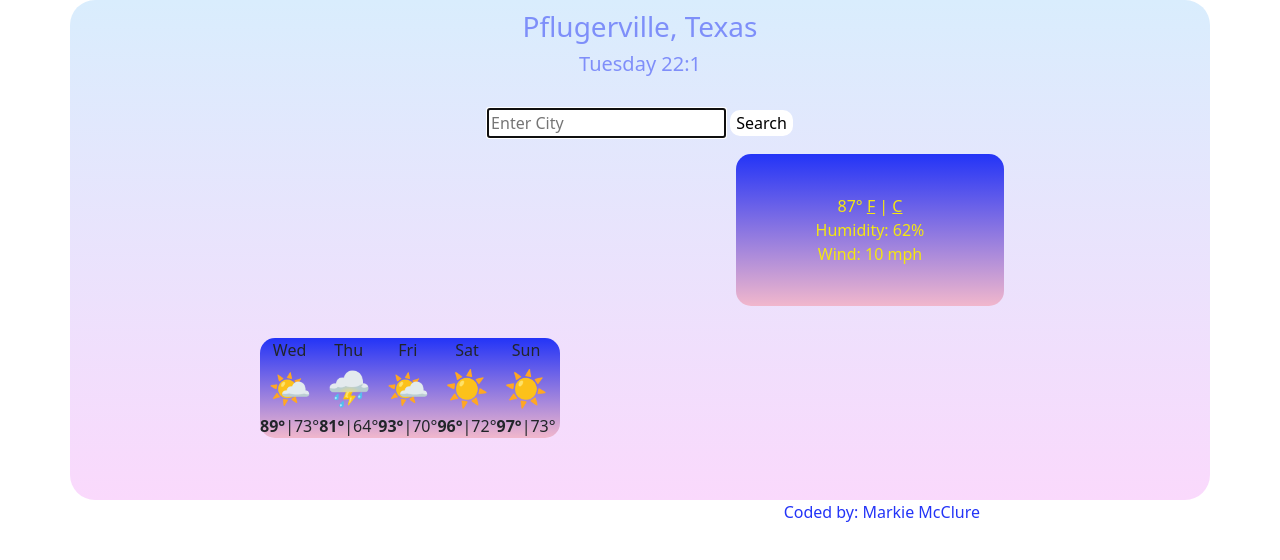
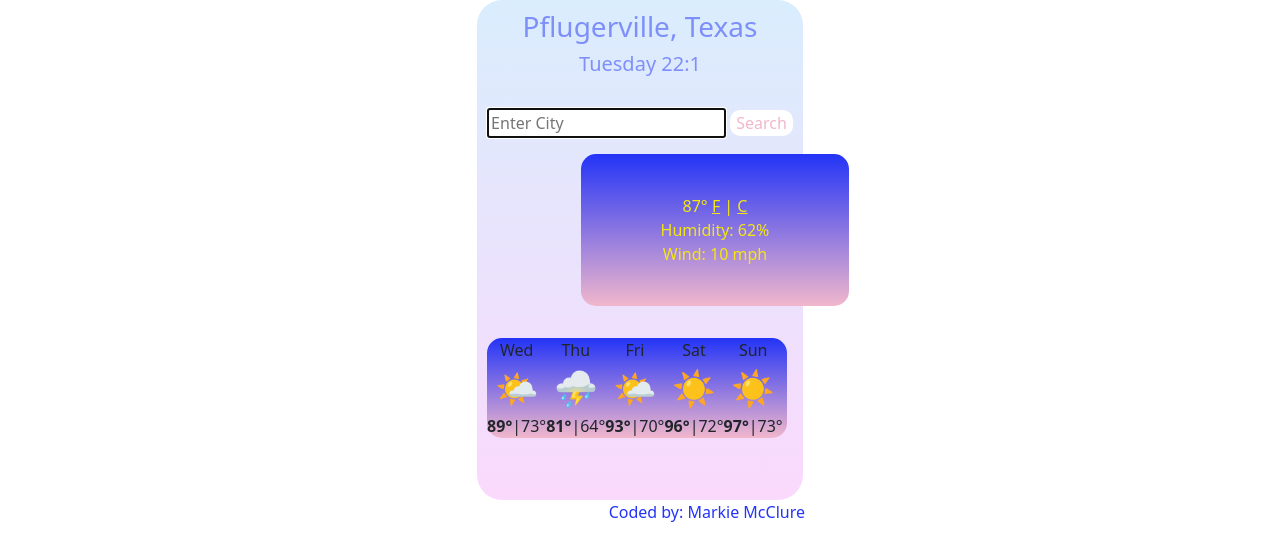
Before and after one commit to MarkieMac/weather-project, a website built with Parcel: page index.html in a window 1280 px wide. Built offline with nearby package versions, Linux system fonts and the light colour scheme; no server answers.

Commit message:
edited some of the code

```diff
--- a/src/index.js
+++ b/src/index.js
@@ -36,7 +36,7 @@ function currentLocation(position) {
   let unit = "imperial";
   let latitude = position.coords.latitude;
   let longitude = position.coords.longitude;
-  let url = `https://api.openweathermap.org/data/2.5/weather?lat=${latitude}&lon=${longitude}&appid=${apiKey}&units=${unit}`;
+  let url = `https://api.openweathermap.org/data/2.5/weather?q=lat=${latitude}&lon=${longitude}&appid=${apiKey}&units=${unit}`;
 
   axios.get(url).then(showTemp);
 }
--- a/src/styles.css
+++ b/src/styles.css
@@ -15,7 +15,7 @@ h5 {
   padding: 10px;
   background: linear-gradient(#d9edfd, #fad9fc);
   border-radius: 25px;
-  widows: 500px;
+  max-width: fit-content;
 }
 
 .unit-links {
@@ -25,7 +25,7 @@ h5 {
 .card-body {
   width: 300px;
   position: absolute;
-  right: 260px;
+  right: 415px;
 }
 .card-texts {
   text-align: center;
@@ -48,7 +48,7 @@ h5 {
 input.searchbutton {
   background-color: #ffff;
   border-radius: 10px;
-  color: #00000;
+  color: #f1b7cc;
   border: none;
 }
 
@@ -60,7 +60,7 @@ input.typecity {
   display: flex;
   position: relative;
   top: 200px;
-  left: 180px;
+  left: 50x;
   background: linear-gradient(#2334f7, #f1b7cc);
   list-style-type: none;
   text-align: center;
@@ -72,5 +72,5 @@ input.typecity {
   color: #2334f7;
   position: absolute;
   top: 500px;
-  right: 300px;
+  right: 475px;
 }
```
